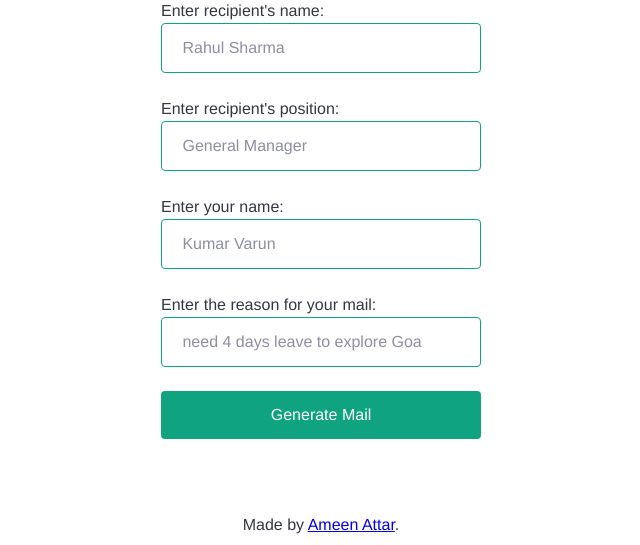
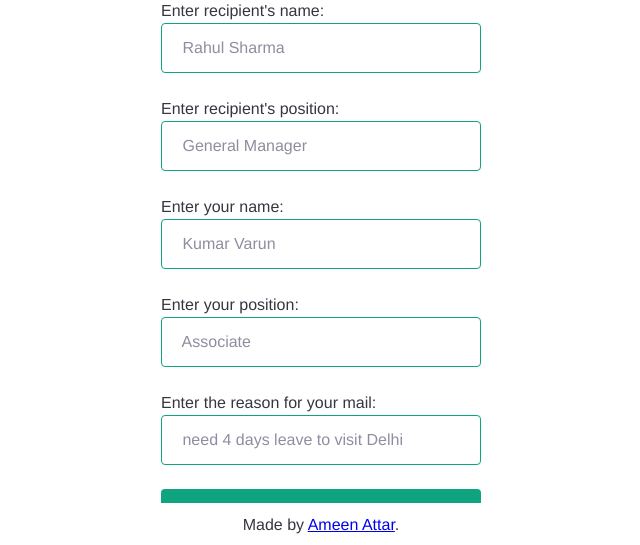
Before and after one commit to AmeenAttar/mail-gpt, a Flask app: page / in a window 1280 px wide. Shown: the part 257-802 px from the top of the page, without its empty margins (319-959 px from the left). Run offline with Flask 2, Linux system fonts and the light colour scheme; some web fonts are replaced.

Commit message:
Update index.html

```diff
--- a/templates/index.html
+++ b/templates/index.html
@@ -18,10 +18,10 @@
     <input type="text" name="recipientPosition" placeholder=" General Manager" required />
     <label for="sender">Enter your name:</label>
     <input type="text" name="sender" placeholder=" Kumar Varun" required />
-    <!-- <label for="senderPosition">Enter sender's position:</label>
-    <input type="text" name="senderPosition" placeholder=" Associate" /> -->
+    <label for="senderPosition">Enter your position:</label>
+    <input type="text" name="senderPosition" placeholder=" Associate" />
     <label for="reason">Enter the reason for your mail:</label>
-    <input type="text" name="reason" placeholder=" need 4 days leave to explore Goa" required />
+    <input type="text" name="reason" placeholder=" need 4 days leave to visit Delhi" required />
     <input type="submit" value="Generate Mail"/>
   </form>
   {% if result %}
```
